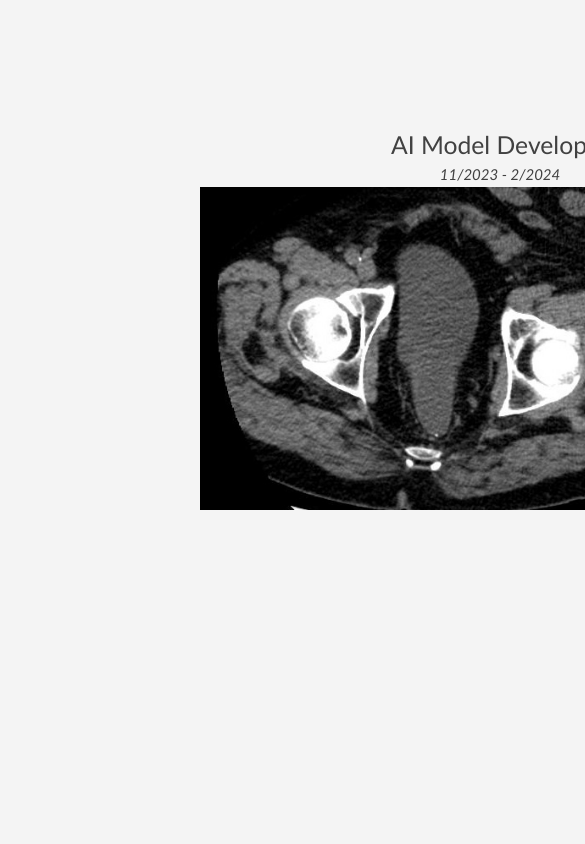
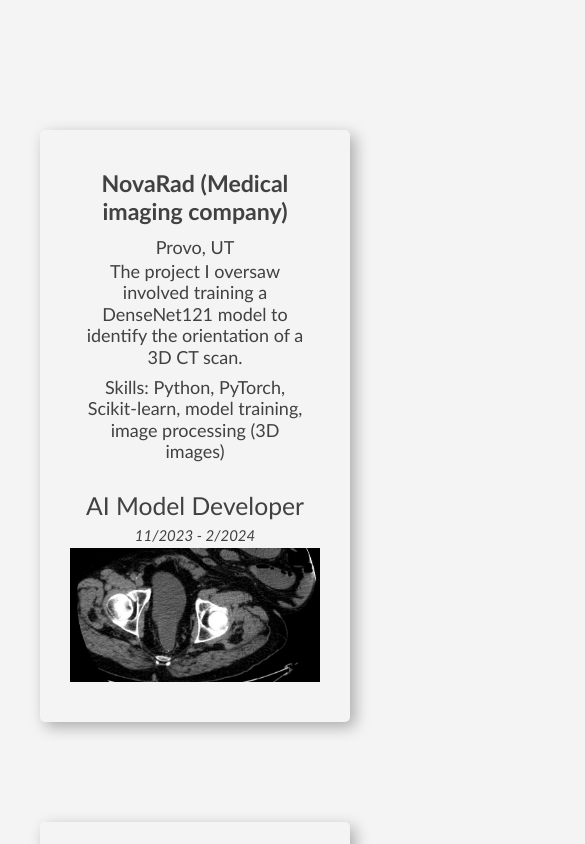
Before and after one commit to brivance/brivance.github.io, a plain HTML site: page professional-work/index.html in a window 390 px wide. Shown: the part 580-1424 px from the top of the page, 585 px wide, since content can reach past the window. Drawn offline with nearby package versions, Linux system fonts and the light colour scheme.

Commit message:
education page, shadow box etc

```diff
--- a/_site/professional-work/styles.css
+++ b/_site/professional-work/styles.css
@@ -11,6 +11,10 @@
 
 .work-description-section h3 {
     padding: 0px;
+}
+
+.work-description-section h4 {
+    font-size: 18px;
 }
 
 .right-section h3, .right-section h4, .right-section p {
@@ -33,20 +37,24 @@
 
 .research-section, .novarad-section, .broadcasting-section {
     display: flex;
-    justify-content: space-between;
-    margin: 0px 0px 200px 0px;
-    padding: 0px;
-    gap: 200px;
-    max-width: 1300px;
+    justify-content: space-evenly;
+    margin: 0px 0px 100px 0px;
+    padding: 40px;
+    gap: 20px;
+    border-radius: 5px;
+    box-shadow: 5px 5px 15px rgba(0, 0, 0, 0.3);
 }
 
 .education-img {
+    min-width: 250px;
+    max-width: 100%;
+    height: auto;
     width: 600px;
-    /* length: auto; */
 }
 
 .work-section {
-    margin: 0px 200px 0px 200px;
+    margin: 0px 150px 0px 150px;
+    gap: 20px;
 }
 
 .work-description-section {
@@ -67,3 +75,25 @@
 h4 {
     padding: 0;
 }
+
+@media (max-width: 900px) {
+    .research-section, .novarad-section, .broadcasting-section {
+        flex-direction: column;
+        align-items: center;
+    }
+    .work-description-section p, .work-description-section h3, .work-description-section h4 {
+        text-align: center;
+    }
+
+    .work-section {
+        margin: 0px 40px 0px 40px;
+    }
+
+    .work-title-section.left-section {
+        order: 2;
+    }
+
+    .work-title-section.right-section {
+        order: 1;
+    }
+}
--- a/_site/styles.css
+++ b/_site/styles.css
@@ -317,7 +317,7 @@
 }
 
 .list-img {
-  width: 500px;;
+  width: 500px;
   height: auto;
   /* flex: 1 1 50%;                  Image container takes 50% width initially */
   min-width: 250px;
--- a/professional-work/styles.css
+++ b/professional-work/styles.css
@@ -11,6 +11,10 @@
 
 .work-description-section h3 {
     padding: 0px;
+}
+
+.work-description-section h4 {
+    font-size: 18px;
 }
 
 .right-section h3, .right-section h4, .right-section p {
@@ -33,20 +37,24 @@
 
 .research-section, .novarad-section, .broadcasting-section {
     display: flex;
-    justify-content: space-between;
-    margin: 0px 0px 200px 0px;
-    padding: 0px;
-    gap: 200px;
-    max-width: 1300px;
+    justify-content: space-evenly;
+    margin: 0px 0px 100px 0px;
+    padding: 40px;
+    gap: 20px;
+    border-radius: 5px;
+    box-shadow: 5px 5px 15px rgba(0, 0, 0, 0.3);
 }
 
 .education-img {
+    min-width: 250px;
+    max-width: 100%;
+    height: auto;
     width: 600px;
-    /* length: auto; */
 }
 
 .work-section {
-    margin: 0px 200px 0px 200px;
+    margin: 0px 150px 0px 150px;
+    gap: 20px;
 }
 
 .work-description-section {
@@ -67,3 +75,25 @@
 h4 {
     padding: 0;
 }
+
+@media (max-width: 900px) {
+    .research-section, .novarad-section, .broadcasting-section {
+        flex-direction: column;
+        align-items: center;
+    }
+    .work-description-section p, .work-description-section h3, .work-description-section h4 {
+        text-align: center;
+    }
+
+    .work-section {
+        margin: 0px 40px 0px 40px;
+    }
+
+    .work-title-section.left-section {
+        order: 2;
+    }
+
+    .work-title-section.right-section {
+        order: 1;
+    }
+}
--- a/styles.css
+++ b/styles.css
@@ -317,7 +317,7 @@
 }
 
 .list-img {
-  width: 500px;;
+  width: 500px;
   height: auto;
   /* flex: 1 1 50%;                  Image container takes 50% width initially */
   min-width: 250px;
```
